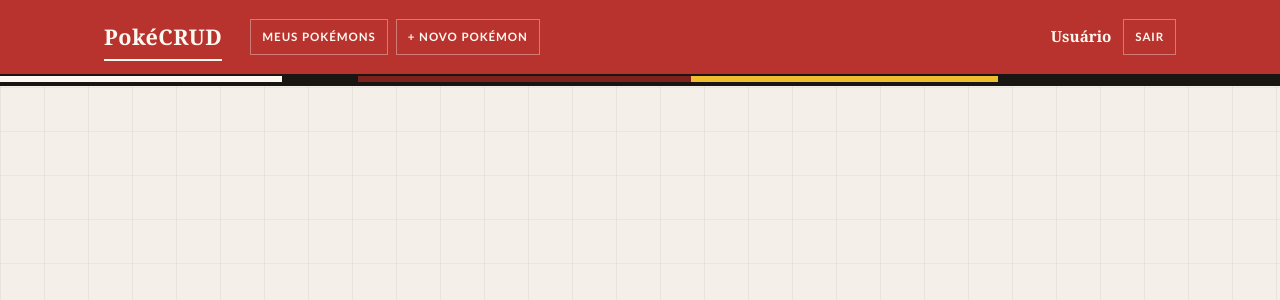
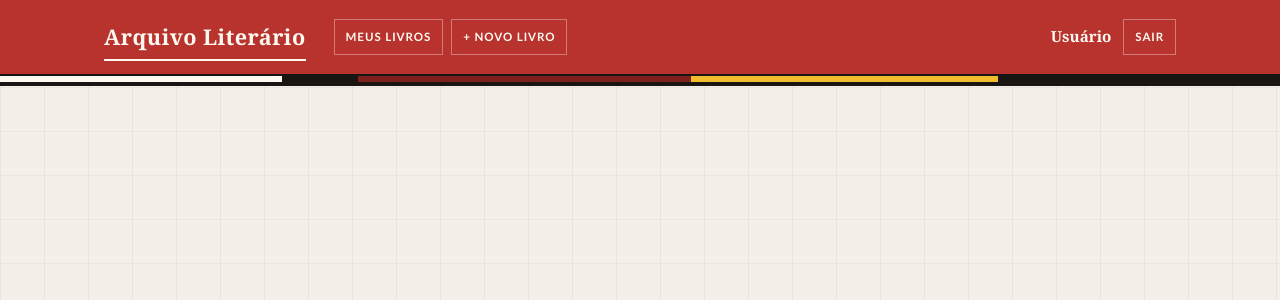
Before and after one commit to wthsluc/arquivoliterario, a PHP site: page /includes/header.php in a window 1280 px wide. Shown: the top 300 px of the page. Run offline with PHP 8.4, Linux system fonts and the light colour scheme.

Commit message:
includes

```diff
--- a/entity/Usuario.php
+++ b/entity/Usuario.php
@@ -1,6 +1,6 @@
 <?php
 
-class Usuario {
+class usuario {
 
     private int    $id;
     private string $nome;
--- a/includes/auth.php
+++ b/includes/auth.php
@@ -2,7 +2,7 @@
 
 session_start();
 
-if (empty($_SESSION['usuario_id'])) {
+if (empty($_SESSION['Idusuario'])) {
     header('Location: ../pages/login.php');
     exit;
 }
--- a/includes/footer.php
+++ b/includes/footer.php
@@ -2,7 +2,7 @@
 
 <footer class="site-footer">
   <div class="footer-inner">
-    <p>PokéCRUD &copy; <?= date('Y') ?></p>
+    <p>Arquivo Literário &copy; <?= date('Y') ?></p>
   </div>
 </footer>
 
--- a/includes/header.php
+++ b/includes/header.php
@@ -3,18 +3,18 @@
 <head>
   <meta charset="UTF-8" />
   <meta name="viewport" content="width=device-width, initial-scale=1.0" />
-  <title>PokéCRUD</title>
+  <title>Arquivo Literário</title>
   <link rel="stylesheet" href="../assets/style.css" />
 </head>
 <body>
 
 <header class="site-header">
   <div class="header-inner">
-    <a href="../pages/index.php" class="logo">PokéCRUD</a>
+    <a href="../pages/index.php" class="logo">Arquivo Literário</a>
 
     <nav class="nav">
-      <a href="../pages/index.php">Meus Pokémons</a>
-      <a href="../pages/pokemon_create.php">+ Novo Pokémon</a>
+      <a href="../pages/index.php">Meus Livros</a>
+      <a href="../pages/pokemon_create.php">+ Novo Livro</a>
     </nav>
 
     <div class="header-user">
```
